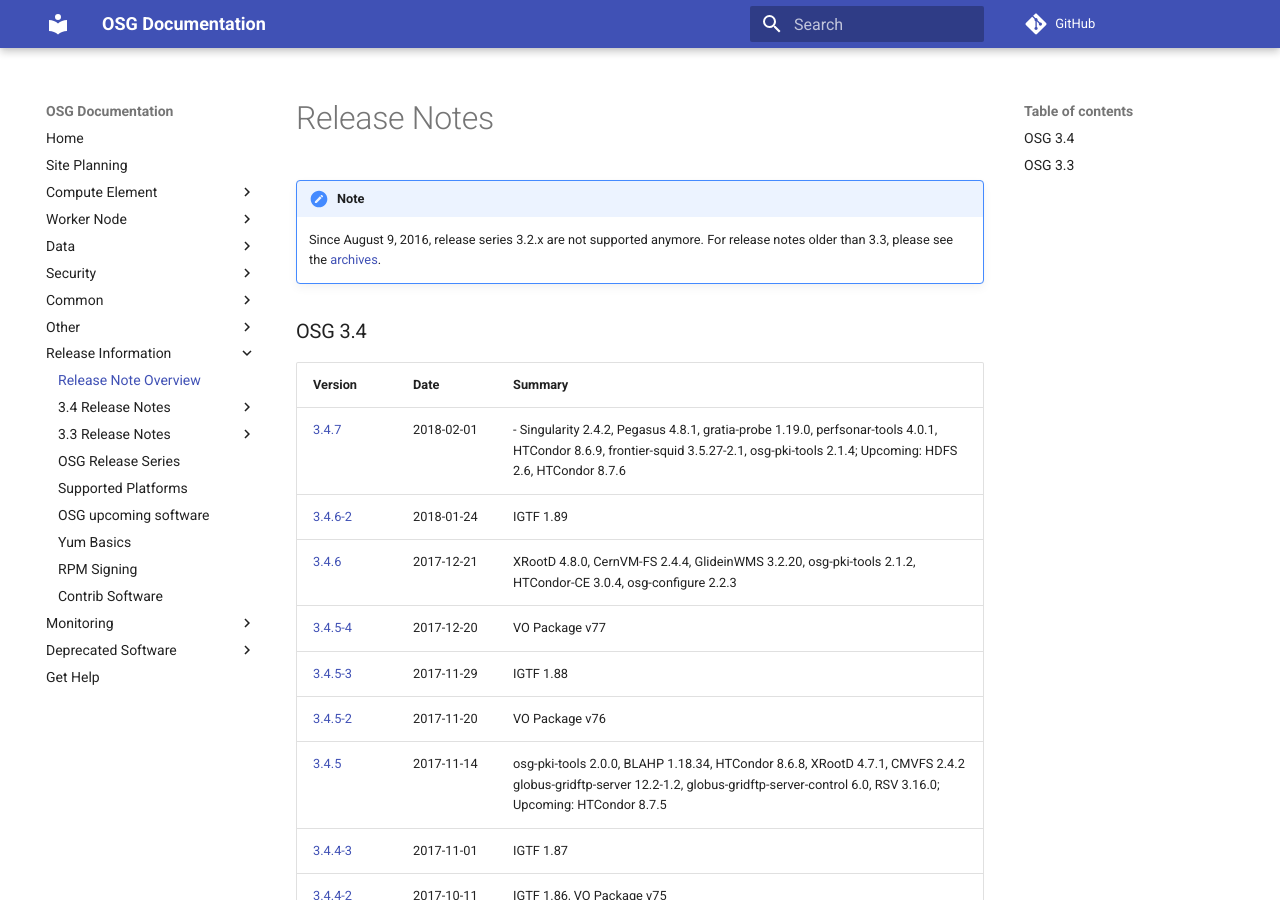
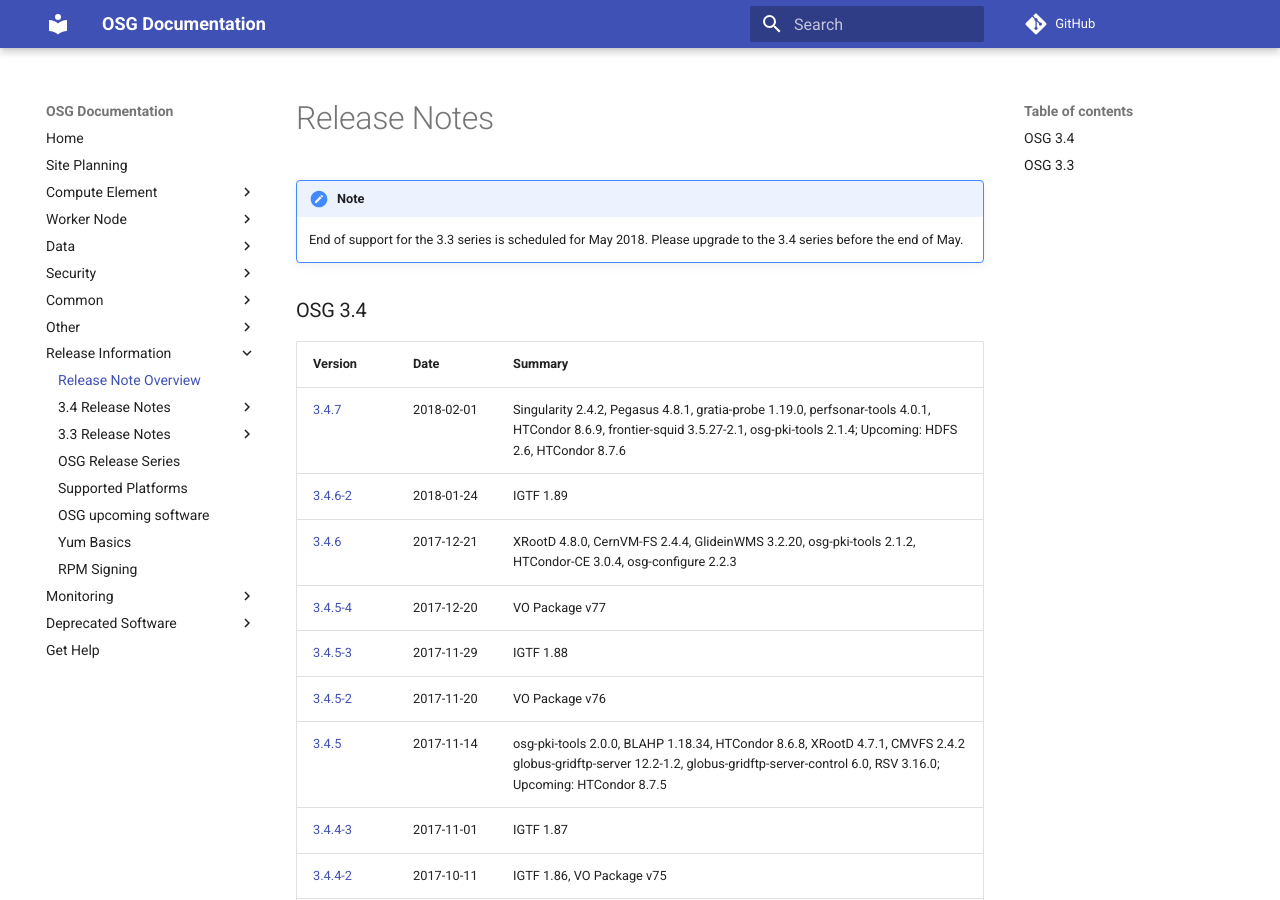
Before and after one commit to osg-htc/docs, an MkDocs documentation site: the page built from docs/release/notes.md, in a window 1280 px wide and 900 px high. Built offline with MkDocs 1.6.1 and Material for MkDocs 9.7.7, drawn with Linux system fonts in a browser that asks for light colours; comment, search, counter and statistics services are not loaded; old or Windows-style settings are respelled for this version of MkDocs.

Commit message:
Doc changes for SOFTWARE-3077

```diff
--- a/docs/release/notes.md
+++ b/docs/release/notes.md
@@ -2,13 +2,13 @@ Release Notes
 =============
 
 !!! note
-    Since August 9, 2016, release series 3.2.x are not supported anymore. For release notes older than 3.3, please see the [archives](https://github.com/opensciencegrid/docs/tree/master/archive/release-notes/).
+    End of support for the 3.3 series is scheduled for May 2018. Please upgrade to the 3.4 series before the end of May.
 
 ### OSG 3.4 ###
 
 | Version                          | Date       | Summary                                                                          |
 |:---------------------------------|:-----------|:---------------------------------------------------------------------------------|
-| [3.4.7](3.4/release-3-4-7)       | 2018-02-01 | - Singularity 2.4.2, Pegasus 4.8.1, gratia-probe 1.19.0, perfsonar-tools 4.0.1, HTCondor 8.6.9, frontier-squid 3.5.27-2.1, osg-pki-tools 2.1.4; Upcoming: HDFS 2.6, HTCondor 8.7.6 |
+| [3.4.7](3.4/release-3-4-7)       | 2018-02-01 | Singularity 2.4.2, Pegasus 4.8.1, gratia-probe 1.19.0, perfsonar-tools 4.0.1, HTCondor 8.6.9, frontier-squid 3.5.27-2.1, osg-pki-tools 2.1.4; Upcoming: HDFS 2.6, HTCondor 8.7.6 |
 | [3.4.6-2](3.4/release-3-4-6-2)   | 2018-01-24 | IGTF 1.89                                                                        |
 | [3.4.6](3.4/release-3-4-6)       | 2017-12-21 | XRootD 4.8.0, CernVM-FS 2.4.4, GlideinWMS 3.2.20, osg-pki-tools 2.1.2, HTCondor-CE 3.0.4, osg-configure 2.2.3 |
 | [3.4.5-4](3.4/release-3-4-5-4)   | 2017-12-20 | VO Package v77                                                                   |
--- a/mkdocs.yml
+++ b/mkdocs.yml
@@ -132,7 +132,6 @@ pages:
   - 'OSG upcoming software': 'other/install-osg-upcoming-software.md'
   - 'Yum Basics': 'release/yum-basics.md'
   - 'RPM Signing': 'release/signing.md'
-  - 'Contrib Software': 'release/contrib.md'
 - Monitoring:
   - 'Install RSV': 'monitoring/install-rsv.md'
   - 'Advanced RSV Configuration': 'monitoring/advanced-rsv-configuration.md'
```
Also changed, not shown: docs/release/3.4/release-3-4-7.md (+1 -1 lines), docs/release/contrib.md (deleted, +0 -45 lines), docs/release/release_series.md (+55 -11 lines).
